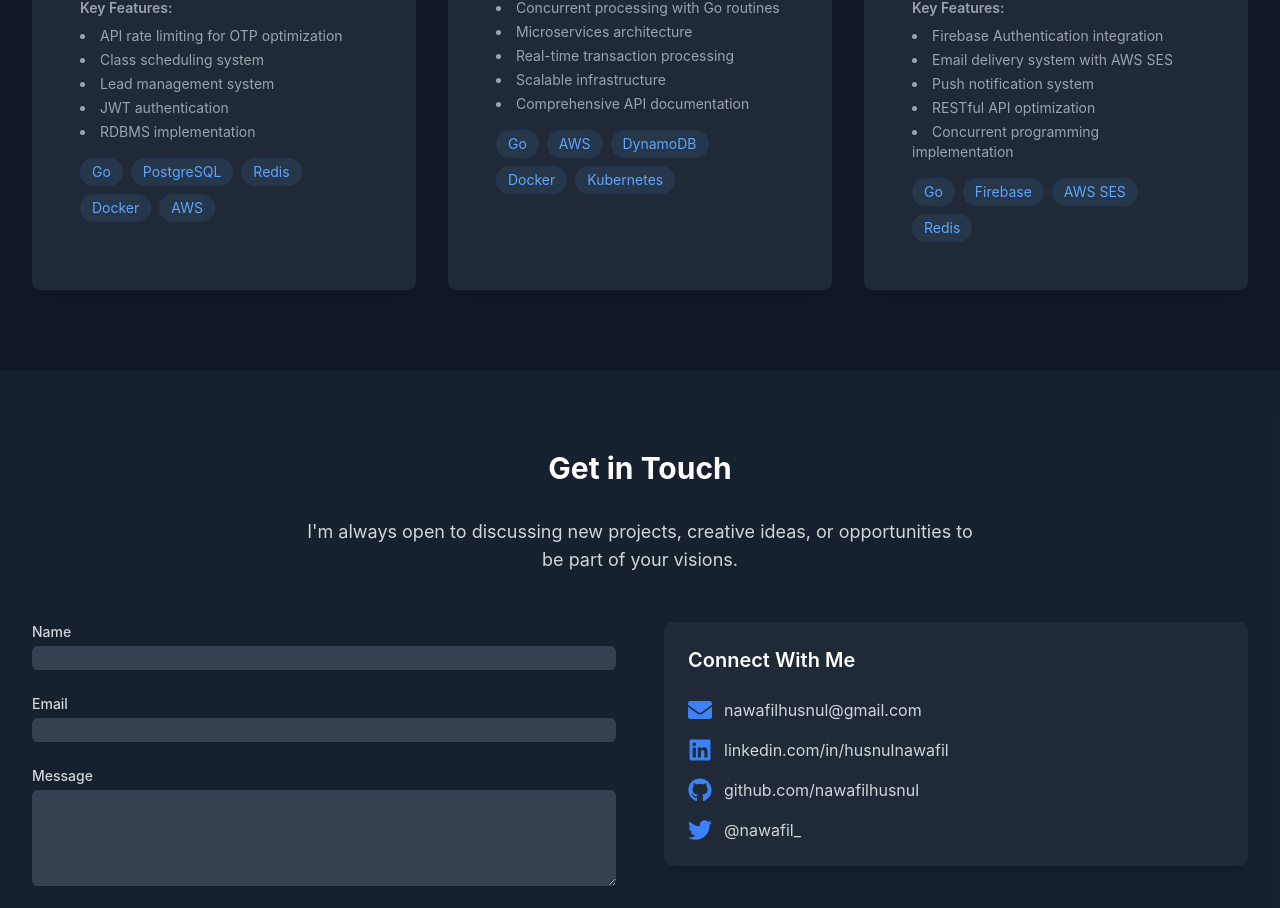
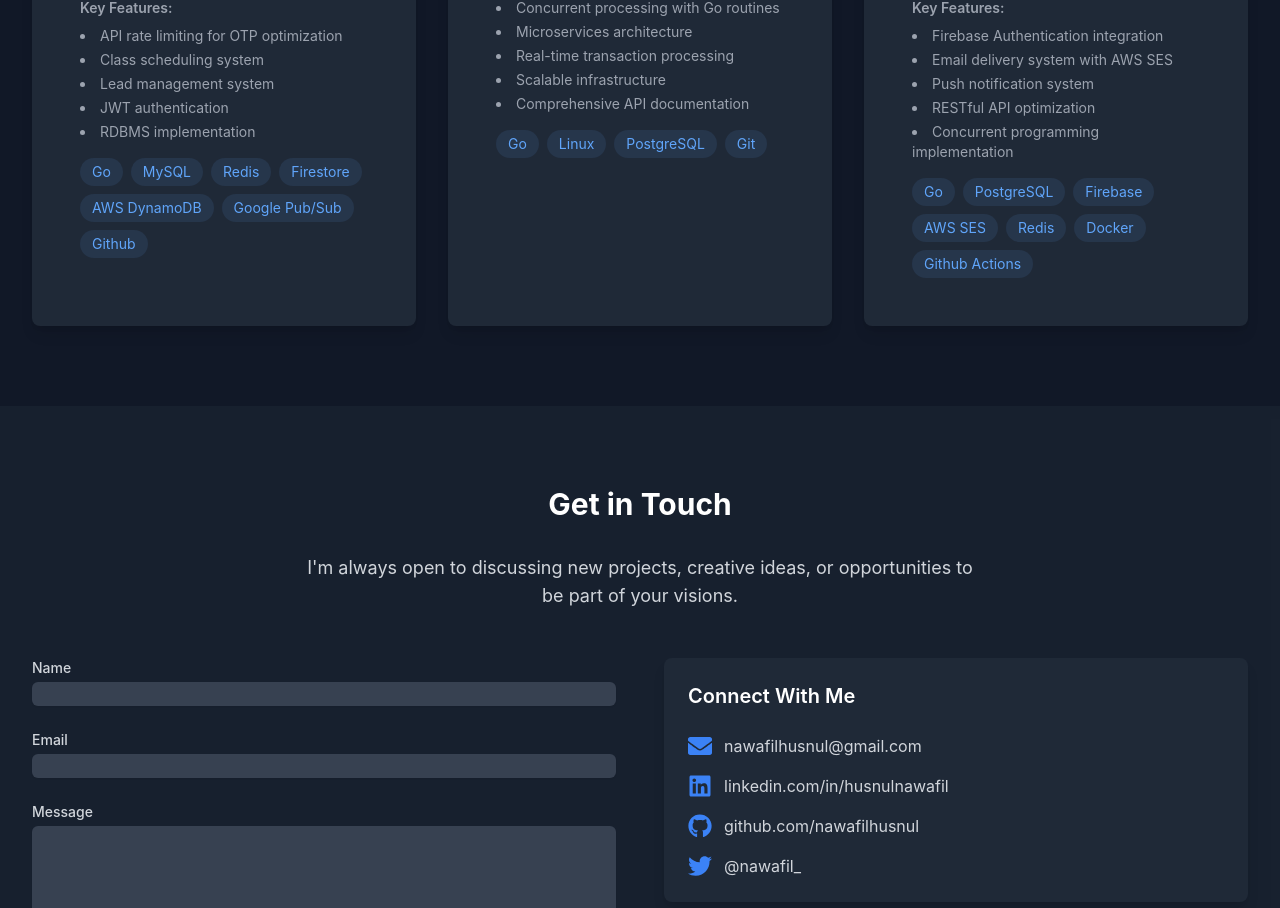
Before and after one commit to nawafilhusnul/crafted-by-null, a React (Vite) app: page / in a window 1280 px wide. Shown: the part 3138-4046 px from the top of the page. Built offline with nearby package versions, Linux system fonts and the light colour scheme.

Commit message:
fix: edit projects

```diff
--- a/src/components/Projects.tsx
+++ b/src/components/Projects.tsx
@@ -1,5 +1,5 @@
 import { motion } from "framer-motion";
-import { FC } from 'react';
+import { FC } from "react";
 import { FaGithub, FaExternalLinkAlt } from "react-icons/fa";
 import { Project } from "../types";
 
@@ -7,46 +7,65 @@ const Projects: FC = () => {
   const projects: Project[] = [
     {
       title: "FIT HUB Gym Management System",
-      description: "A comprehensive gym management system with features for class scheduling, membership management, and workout tracking.",
+      description:
+        "A comprehensive gym management system with features for class scheduling, membership management, and workout tracking.",
       image: "/images/projects/fithub.png",
-      technologies: ["Go", "PostgreSQL", "Redis", "Docker", "AWS"],
-      githubUrl: "https://github.com/nawafilhusnul/fithub-api",
+      technologies: [
+        "Go",
+        "MySQL",
+        "Redis",
+        "Firestore",
+        "AWS DynamoDB",
+        "Google Pub/Sub",
+        "Github",
+      ],
+      githubUrl: "https://fithub.id",
       features: [
         "API rate limiting for OTP optimization",
         "Class scheduling system",
         "Lead management system",
         "JWT authentication",
-        "RDBMS implementation"
-      ]
+        "RDBMS implementation",
+      ],
     },
     {
       title: "Financial Application",
-      description: "A scalable financial application built for TainoSystems Inc., featuring high-performance API endpoints and secure transaction processing.",
+      description:
+        "A scalable financial application built for TainoSystems Inc., featuring high-performance API endpoints and secure transaction processing.",
       image: "/images/projects/finance.png",
-      technologies: ["Go", "AWS", "DynamoDB", "Docker", "Kubernetes"],
-      githubUrl: "https://github.com/nawafilhusnul/finance-api",
+      technologies: ["Go", "Linux", "PostgreSQL", "Git"],
+      githubUrl: "https://tainosystems.com/",
       features: [
         "Concurrent processing with Go routines",
         "Microservices architecture",
         "Real-time transaction processing",
         "Scalable infrastructure",
-        "Comprehensive API documentation"
-      ]
+        "Comprehensive API documentation",
+      ],
     },
     {
       title: "HumaHire Recruitment Platform",
-      description: "A recruitment platform with integrated authentication and notification systems, optimized for high performance.",
+      description:
+        "A recruitment platform with integrated authentication and notification systems, optimized for high performance.",
       image: "/images/projects/humahire.png",
-      technologies: ["Go", "Firebase", "AWS SES", "Redis"],
-      githubUrl: "https://github.com/nawafilhusnul/humahire-api",
+      technologies: [
+        "Go",
+        "PostgreSQL",
+        "Firebase",
+        "AWS SES",
+        "Redis",
+        "Docker",
+        "Github Actions",
+      ],
+      githubUrl: "https://www.humahire.com/",
       features: [
         "Firebase Authentication integration",
         "Email delivery system with AWS SES",
         "Push notification system",
         "RESTful API optimization",
-        "Concurrent programming implementation"
-      ]
-    }
+        "Concurrent programming implementation",
+      ],
+    },
   ];
 
   return (
@@ -61,7 +80,8 @@ const Projects: FC = () => {
         >
           <h2 className="section-title">Featured Projects</h2>
           <p className="text-lg text-gray-300 mt-4">
-            Here are some of my recent projects that showcase my technical skills and problem-solving abilities.
+            Here are some of my recent projects that showcase my technical
+            skills and problem-solving abilities.
           </p>
         </motion.div>
 
```
